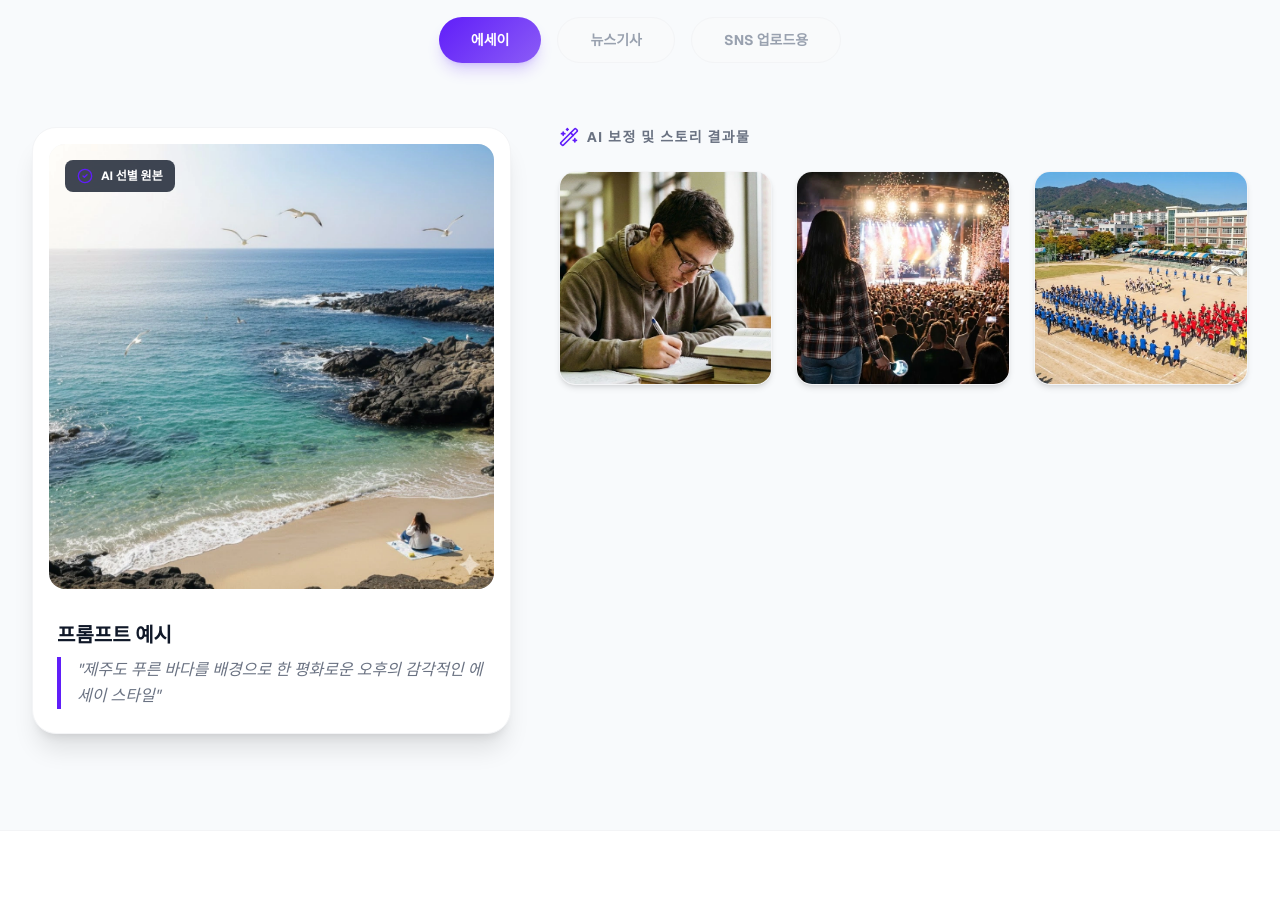
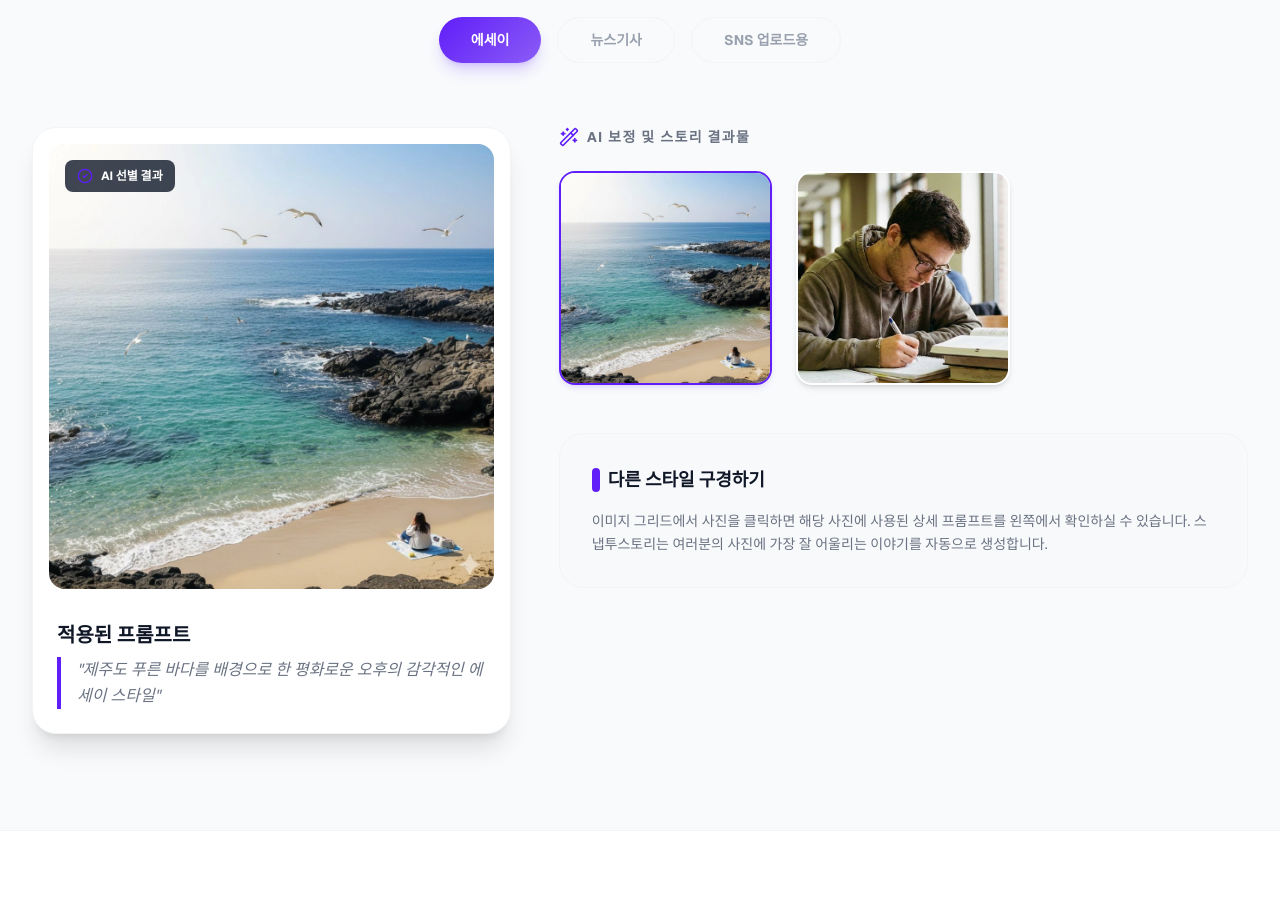
Before and after one commit to roughkyo/snaptostory, a Next.js app: page / in a window 1280 px wide. Shown: the part 1260-2168 px from the top of the page. Built offline with nearby package versions, Linux system fonts and the light colour scheme.

Commit message:
feat: add specific prompt examples for all sample images and enhance gallery interaction

```diff
--- a/src/components/sections/Gallery.tsx
+++ b/src/components/sections/Gallery.tsx
@@ -10,19 +10,39 @@ const CATEGORIES = [
     { id: "sns", label: "SNS 업로드용" },
 ];
 
-const MOCK_ITEMS = [
-    { id: 1, url: "/samples/2.webp", style: "essay" },
-    { id: 2, url: "/samples/3.webp", style: "essay" },
-    { id: 3, url: "/samples/4.webp", style: "essay" },
-    { id: 4, url: "/samples/2.webp", style: "news" },
-    { id: 5, url: "/samples/3.webp", style: "news" },
-    { id: 6, url: "/samples/4.webp", style: "sns" },
+const SAMPLE_DATA = [
+    {
+        id: 1,
+        url: "/samples/1.webp",
+        prompt: "제주도 푸른 바다를 배경으로 한 평화로운 오후의 감각적인 에세이 스타일",
+        style: "essay",
+    },
+    {
+        id: 2,
+        url: "/samples/2.webp",
+        prompt: "학교 도서관에서 열공중인 남학생, 실제사진, 느낌있게, 포커싱",
+        style: "essay",
+    },
+    {
+        id: 3,
+        url: "/samples/3.webp",
+        prompt: "공연장에서 가수 공연을 관람중인 여학생 뒷모습, 고화질",
+        style: "news",
+    },
+    {
+        id: 4,
+        url: "/samples/4.webp",
+        prompt: "한국의 중학교, 체육대회, 행복한 여러명의 학생들, 드론 촬영기법",
+        style: "sns",
+    },
 ];
 
 export default function Gallery() {
     const [activeTab, setActiveTab] = useState("essay");
+    const [selectedImage, setSelectedImage] = useState(SAMPLE_DATA[0]);
 
-    const filteredItems = MOCK_ITEMS.filter((item) => item.style === activeTab);
+    // 해당 카테고리의 이미지들 필터링
+    const filteredItems = SAMPLE_DATA.filter((item) => item.style === activeTab);
 
     return (
         <section id="gallery" className="py-24">
@@ -37,7 +57,12 @@ export default function Gallery() {
                         {CATEGORIES.map((cat) => (
                             <button
                                 key={cat.id}
-                                onClick={() => setActiveTab(cat.id)}
+                                onClick={() => {
+                                    setActiveTab(cat.id);
+                                    // 탭 변경 시 해당 카테고리의 첫 번째 이미지로 선택 변경
+                                    const firstOfCat = SAMPLE_DATA.find((item) => item.style === cat.id);
+                                    if (firstOfCat) setSelectedImage(firstOfCat);
+                                }}
                                 className={`px-8 py-3 rounded-full text-sm font-bold transition-all ${activeTab === cat.id
                                         ? "bg-primary-gradient text-white shadow-lg shadow-primary/20"
                                         : "bg-gray-50 text-gray-400 border border-gray-100 hover:border-primary/20 hover:text-primary"
@@ -53,25 +78,34 @@ export default function Gallery() {
                     {/* Original View (Left) */}
                     <div className="lg:col-span-5">
                         <div className="sticky top-24">
-                            <div className="relative group overflow-hidden rounded-3xl bg-white p-4 shadow-xl border border-gray-100">
+                            <AnimatePresence mode="wait">
+                                <motion.div
+                                    key={selectedImage.id}
+                                    initial={{ opacity: 0, x: -20 }}
+                                    animate={{ opacity: 1, x: 0 }}
+                                    exit={{ opacity: 0, x: 20 }}
+                                    transition={{ duration: 0.4 }}
+                                    className="relative group overflow-hidden rounded-3xl bg-white p-4 shadow-xl border border-gray-100"
+                                >
                                     <div className="aspect-square relative rounded-2xl overflow-hidden bg-gray-100">
                                         <img
-                                        src="/samples/1.webp"
-                                        alt="Original"
+                                            src={selectedImage.url}
+                                            alt="Selected Sample"
                                             className="w-full h-full object-cover transition-transform duration-700 group-hover:scale-105"
                                         />
                                         <div className="absolute top-4 left-4 bg-gray-900/80 backdrop-blur-md text-white text-xs font-bold px-3 py-2 rounded-lg flex items-center gap-2">
                                             <CheckCircle2 className="w-4 h-4 text-primary" />
-                                        AI 선별 원본
+                                            AI 선별 결과
                                         </div>
                                     </div>
                                     <div className="mt-6 p-2">
-                                    <h3 className="text-xl font-bold text-gray-900 mb-2">프롬프트 예시</h3>
-                                    <p className="text-gray-500 leading-relaxed italic border-l-4 border-primary pl-4">
-                                        "제주도 푸른 바다를 배경으로 한 평화로운 오후의 감각적인 에세이 스타일"
+                                        <h3 className="text-xl font-bold text-gray-900 mb-2 font-sans">적용된 프롬프트</h3>
+                                        <p className="text-gray-500 leading-relaxed italic border-l-4 border-primary pl-4 min-h-[3rem] flex items-center">
+                                            "{selectedImage.prompt}"
                                         </p>
                                     </div>
-                            </div>
+                                </motion.div>
+                            </AnimatePresence>
                         </div>
                     </div>
 
@@ -79,7 +113,9 @@ export default function Gallery() {
                     <div className="lg:col-span-7">
                         <div className="flex items-center gap-2 mb-6">
                             <Wand2 className="w-5 h-5 text-primary" />
-                            <span className="text-sm font-bold text-gray-500 uppercase tracking-widest">AI 보정 및 스토리 결과물</span>
+                            <span className="text-sm font-bold text-gray-500 uppercase tracking-widest">
+                                AI 보정 및 스토리 결과물
+                            </span>
                         </div>
 
                         <div className="grid grid-cols-1 sm:grid-cols-2 lg:grid-cols-3 gap-6">
@@ -92,7 +128,11 @@ export default function Gallery() {
                                         animate={{ opacity: 1, scale: 1 }}
                                         exit={{ opacity: 0, scale: 0.9 }}
                                         transition={{ duration: 0.3, delay: idx * 0.05 }}
-                                        className="aspect-square bg-white rounded-2xl overflow-hidden shadow-md border border-gray-100 hover:shadow-xl hover:border-primary/20 transition-all group cursor-pointer"
+                                        onClick={() => setSelectedImage(item)}
+                                        className={`aspect-square bg-white rounded-2xl overflow-hidden shadow-md border-2 transition-all group cursor-pointer ${selectedImage.id === item.id
+                                                ? "border-primary shadow-lg shadow-primary/10"
+                                                : "border-transparent hover:border-primary/20 hover:shadow-xl"
+                                            }`}
                                     >
                                         <img
                                             src={item.url}
@@ -103,6 +143,17 @@ export default function Gallery() {
                                 ))}
                             </AnimatePresence>
                         </div>
+
+                        <div className="mt-12 p-8 rounded-3xl bg-gray-50/50 border border-gray-100">
+                            <h4 className="text-lg font-bold text-gray-900 mb-4 flex items-center gap-2">
+                                <span className="w-2 h-6 bg-primary rounded-full"></span>
+                                다른 스타일 구경하기
+                            </h4>
+                            <p className="text-gray-500 text-sm leading-relaxed">
+                                이미지 그리드에서 사진을 클릭하면 해당 사진에 사용된 상세 프롬프트를 왼쪽에서 확인하실 수 있습니다.
+                                스냅투스토리는 여러분의 사진에 가장 잘 어울리는 이야기를 자동으로 생성합니다.
+                            </p>
+                        </div>
                     </div>
                 </div>
             </div>
```
Lines whose indentation alone changed are shown as unchanged.
